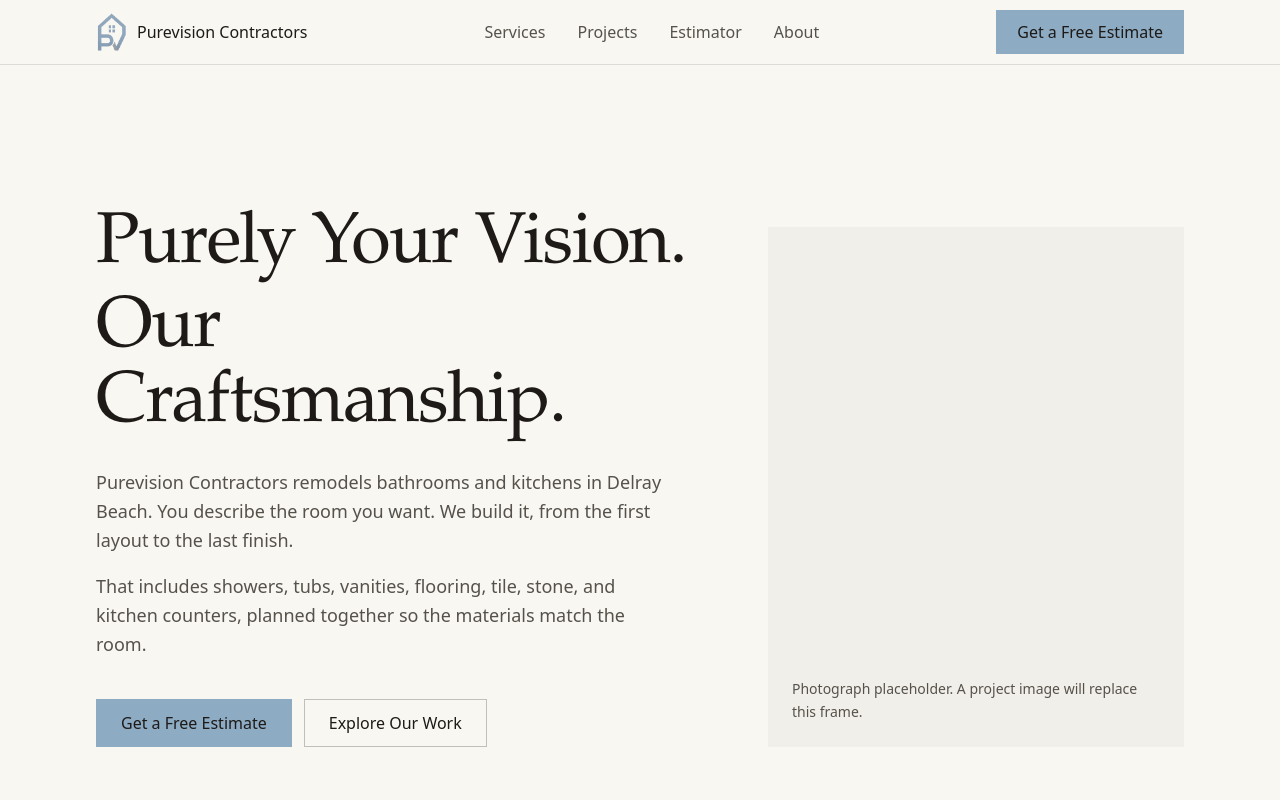
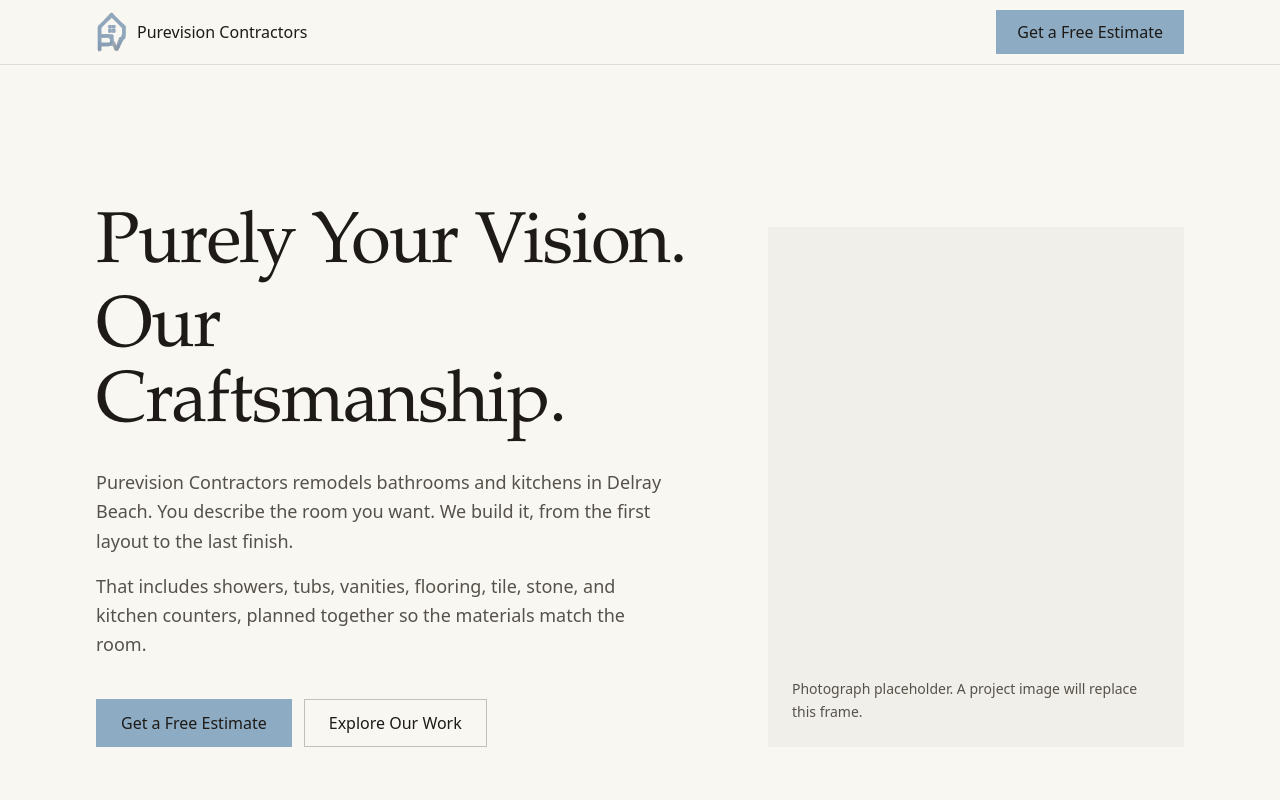
Before and after one commit to cnpham10/PureVision, a Next.js app: page / in a window 1280 px wide. Shown: the top 800 px of the page. Built offline with nearby package versions, Linux system fonts and the light colour scheme; a web font is replaced by a local one.

Commit message:
added landing transitions

```diff
--- a/src/app/globals.css
+++ b/src/app/globals.css
@@ -131,6 +131,79 @@
     background: var(--foreground);
     color: var(--background);
   }
+
+  /*
+    Header mark. The finished logo shows unless motion is allowed, in which
+    case the strokes draw over about two seconds and the solid mark fades in.
+  */
+  .logo-mark .logo-roof,
+  .logo-mark .logo-wall,
+  .logo-mark .logo-p {
+    stroke: #90a5b9;
+    stroke-width: 22;
+  }
+
+  .logo-mark .logo-window {
+    stroke: #90a5b9;
+    stroke-width: 8;
+  }
+
+  .logo-mark .logo-v {
+    stroke: #9aa4ac;
+    stroke-width: 18;
+  }
+
+  @media (prefers-reduced-motion: no-preference) {
+    .logo-mark .logo-stroke {
+      stroke-dasharray: 1;
+      stroke-dashoffset: 1;
+      animation-name: logo-draw;
+      animation-timing-function: cubic-bezier(0.45, 0.05, 0.25, 1);
+      animation-fill-mode: forwards;
+    }
+
+    .logo-mark .logo-roof {
+      animation-duration: 1.05s;
+      animation-delay: 0.12s;
+    }
+
+    .logo-mark .logo-wall {
+      animation-duration: 0.9s;
+      animation-delay: 0.85s;
+    }
+
+    .logo-mark .logo-window {
+      animation-duration: 0.7s;
+      animation-delay: 1.45s;
+    }
+
+    .logo-mark .logo-p {
+      animation-duration: 0.8s;
+      animation-delay: 1.9s;
+    }
+
+    .logo-mark .logo-v {
+      animation-duration: 0.75s;
+      animation-delay: 2.4s;
+    }
+
+    .logo-mark .logo-fill {
+      opacity: 0;
+      animation: logo-fill 1.1s cubic-bezier(0.4, 0, 0.2, 1) 2.8s forwards;
+    }
+  }
+}
+
+@keyframes logo-draw {
+  to {
+    stroke-dashoffset: 0;
+  }
+}
+
+@keyframes logo-fill {
+  to {
+    opacity: 1;
+  }
 }
 
 @utility field-control {
--- a/src/app/page.tsx
+++ b/src/app/page.tsx
@@ -9,11 +9,11 @@
     <section className="border-b border-border">
       <Container className="grid items-end gap-12 py-20 md:py-28 lg:grid-cols-12 lg:gap-16 lg:py-36">
         <div className="lg:col-span-7">
-          <h1 className="max-w-3xl text-5xl leading-[1.05] md:text-6xl lg:text-7xl">
+          <h1 className="max-w-3xl text-5xl leading-[1.05] motion-safe:animate-in motion-safe:fade-in motion-safe:slide-in-from-bottom-2 motion-safe:[animation-duration:1.4s] motion-safe:fill-mode-both motion-safe:ease-in-out md:text-6xl lg:text-7xl">
             Purely Your Vision.
             <span className="mt-2 block">Our Craftsmanship.</span>
           </h1>
-          <div className="mt-6 max-w-xl space-y-4 text-lg leading-relaxed text-muted-foreground">
+          <div className="mt-6 max-w-xl space-y-4 text-lg leading-relaxed text-muted-foreground motion-safe:animate-in motion-safe:fade-in motion-safe:[animation-duration:1.6s] motion-safe:fill-mode-both motion-safe:ease-in-out motion-safe:[--tw-animation-delay:420ms]">
             <p>
               Purevision Contractors remodels bathrooms and kitchens in Delray Beach. You
               describe the room you want. We build it, from the first layout to
--- a/src/app/projects/page.tsx
+++ b/src/app/projects/page.tsx
@@ -20,7 +20,7 @@
  * Stagger with --tw-animation-delay, not delay-*, which would also delay hover transitions.
  */
 const enter =
-  "motion-safe:animate-in motion-safe:fade-in motion-safe:slide-in-from-bottom-6 motion-safe:animation-duration-700 motion-safe:fill-mode-both motion-safe:ease-out"
+  "motion-safe:animate-in motion-safe:fade-in motion-safe:slide-in-from-bottom-2 motion-safe:[animation-duration:1.4s] motion-safe:fill-mode-both motion-safe:ease-in-out"
 
 export default function ProjectsPage() {
   return (
@@ -50,7 +50,7 @@
           <div className="flex flex-col gap-5 sm:flex-row sm:items-start sm:justify-between">
             <Link
               href="/estimate"
-              className={cn(buttonVariants({ size: "lg" }), "self-start motion-safe:[--tw-animation-delay:180ms]", enter)}
+              className={cn(buttonVariants({ size: "lg" }), "self-start motion-safe:[--tw-animation-delay:360ms]", enter)}
             >
               Estimate your project
             </Link>
@@ -58,11 +58,7 @@
         </div>
       </section>
 
-      {/* The work: one grid, one rhythm. */}
-      <section className="px-5 pt-[14vh] pb-[16vh] sm:px-8" aria-labelledby="work-heading">
-        <h2 id="work-heading" className="text-[clamp(32px,3.4vw,48px)] leading-[1.02] tracking-[-0.03em]">
-          The work
-        </h2>
+      <section className="px-5 pt-[14vh] pb-[16vh] sm:px-8">
         <ProjectGrid projects={projects} />
       </section>
 
--- /dev/null
+++ b/src/components/layout/logo-mark.tsx
@@ -0,0 +1,34 @@
+/**
+ * The header mark, drawn as strokes on load, then settled into the solid logo.
+ * People who ask for reduced motion see the finished mark immediately.
+ */
+export function LogoMark() {
+  return (
+    <svg
+      viewBox="0 0 202 261"
+      width={31}
+      height={40}
+      className="logo-mark h-10 w-auto shrink-0"
+      aria-hidden="true"
+    >
+      <g
+        className="logo-strokes"
+        fill="none"
+        strokeLinecap="round"
+        strokeLinejoin="round"
+      >
+        <path className="logo-stroke logo-roof" pathLength={1} d="M 101 16 L 22 102" />
+        <path className="logo-stroke logo-roof" pathLength={1} d="M 101 16 L 181 102" />
+        <path className="logo-stroke logo-wall" pathLength={1} d="M 22 102 V 246" />
+        <path className="logo-stroke logo-wall" pathLength={1} d="M 181 102 V 168" />
+        <path className="logo-stroke logo-window" pathLength={1} d="M 83 89 H 99 V 103 H 83 Z" />
+        <path className="logo-stroke logo-window" pathLength={1} d="M 107 89 H 123 V 103 H 107 Z" />
+        <path className="logo-stroke logo-window" pathLength={1} d="M 83 115 H 99 V 131 H 83 Z" />
+        <path className="logo-stroke logo-window" pathLength={1} d="M 107 115 H 123 V 131 H 107 Z" />
+        <path className="logo-stroke logo-p" pathLength={1} d="M 34 156 H 104 V 210 H 34" />
+        <path className="logo-stroke logo-v" pathLength={1} d="M 158 172 L 133 246 L 114 198" />
+      </g>
+      <image className="logo-fill" href="/logo.png" width="202" height="261" />
+    </svg>
+  )
+}
--- a/src/components/layout/site-header.tsx
+++ b/src/components/layout/site-header.tsx
@@ -6,7 +6,18 @@
 import { site } from "@/content/site"
 import { Button, buttonVariants } from "@/components/ui/button"
 import { Container } from "@/components/layout/container"
+import { LogoMark } from "@/components/layout/logo-mark"
 import { cn } from "cn"
+
+const navEnter =
+  "motion-safe:animate-in motion-safe:fade-in motion-safe:slide-in-from-top-2 motion-safe:[animation-duration:1.4s] motion-safe:fill-mode-both motion-safe:ease-in-out"
+
+const navDelay = [
+  "",
+  "motion-safe:[--tw-animation-delay:120ms]",
+  "motion-safe:[--tw-animation-delay:240ms]",
+  "motion-safe:[--tw-animation-delay:360ms]",
+]
 
 function isCurrent(pathname: string | null, href: string) {
   if (!pathname) {
@@ -38,24 +49,18 @@
 
   return (
     <header className="sticky top-0 z-40 border-b border-border bg-background">
-      <Container className="flex h-16 items-center justify-between gap-6">
+      <Container className="flex h-16 items-center justify-between gap-6 overflow-hidden">
         <Link
           href="/"
           className="inline-flex min-w-0 items-center gap-2.5 text-base text-foreground focus-visible:outline-2 focus-visible:outline-offset-4 focus-visible:outline-foreground"
           aria-current={pathname === "/" ? "page" : undefined}
         >
-          <img
-            src="/logo.png"
-            alt=""
-            width={31}
-            height={40}
-            className="h-10 w-auto shrink-0"
-          />
+          <LogoMark />
           <span className="truncate">{site.name}</span>
         </Link>
 
         <nav aria-label="Primary" className="hidden items-center gap-8 lg:flex">
-          {site.navigation.map((item) => {
+          {site.navigation.map((item, index) => {
             const current = isCurrent(pathname, item.href)
             return (
               <Link
@@ -64,6 +69,8 @@
                 aria-current={current ? "page" : undefined}
                 className={cn(
                   "inline-flex min-h-11 items-center text-base transition-colors hover:text-foreground motion-reduce:transition-none",
+                  navEnter,
+                  navDelay[index],
                   current ? "text-foreground" : "text-muted-foreground",
                 )}
               >
```
